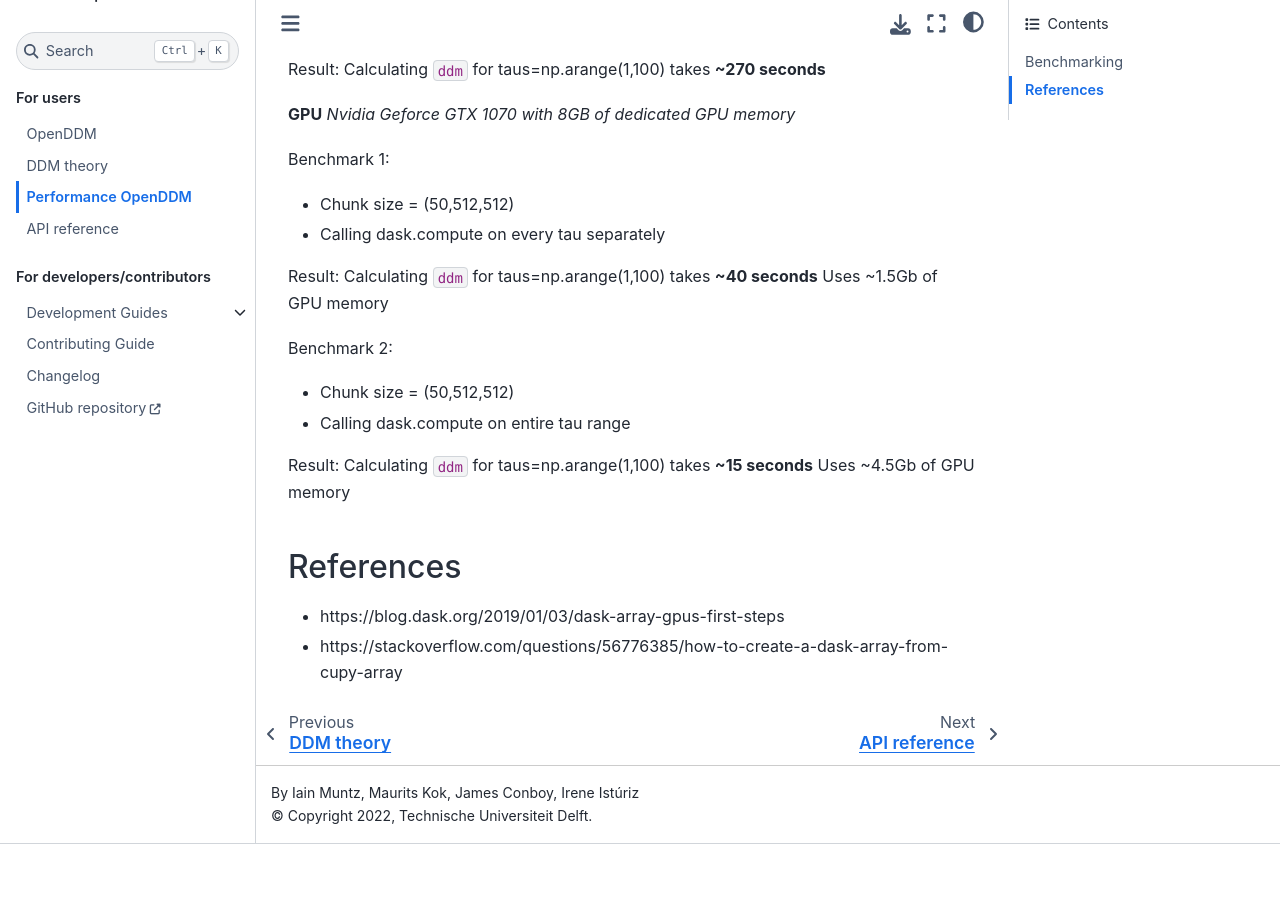
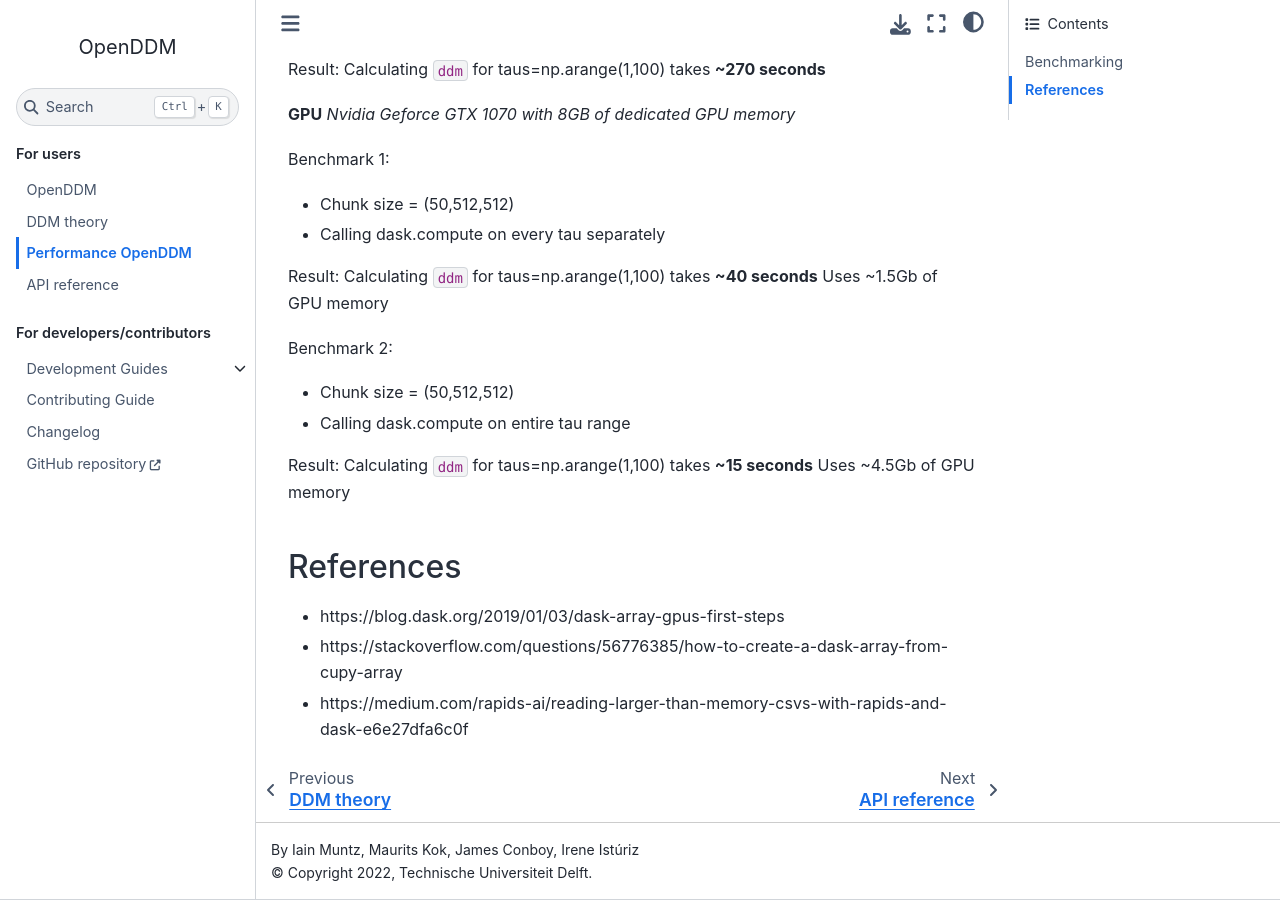
Before and after one commit to koenderinklab/OpenDDM, a Sphinx documentation site: the page built from docs/performance.md, in a window 1280 px wide and 900 px high, scrolled down 981 px. Built offline with Sphinx 7.4.7 and the Sphinx Book theme 1.1.4, drawn with Linux system fonts in a browser that asks for light colours; before the commit the page ends 1825 px from its top, so only the background shows below that; some of the changed lines change nothing that is shown.

Commit message:
Add reference

```diff
--- a/docs/performance.md
+++ b/docs/performance.md
@@ -57,3 +57,4 @@ Uses ~4.5Gb of GPU memory
 ## References
 - https://blog.dask.org/2019/01/03/dask-array-gpus-first-steps
 - https://stackoverflow.com/questions/56776385/how-to-create-a-dask-array-from-cupy-array
+- https://medium.com/rapids-ai/reading-larger-than-memory-csvs-with-rapids-and-dask-e6e27dfa6c0f
```
